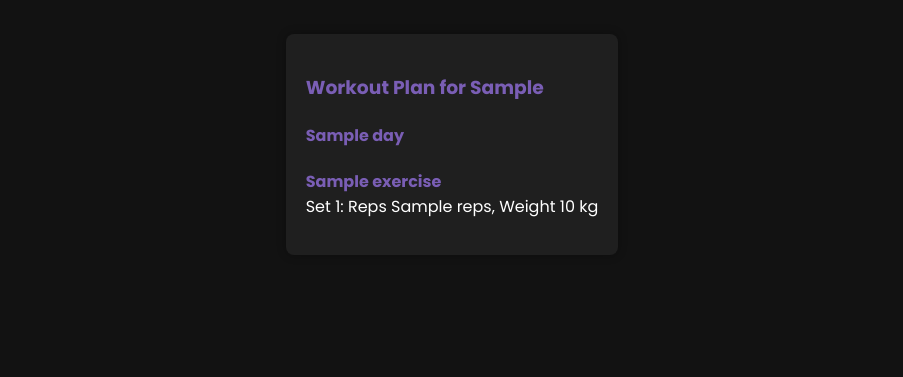
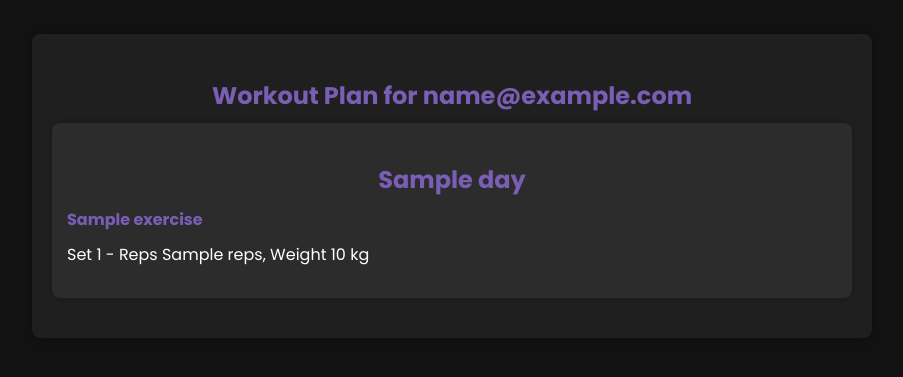
Before and after one commit to Atrolabs/We-Go-Jim, a Flask app: template app/templates/my_workouts.html in a window 1280 px wide. Shown: the part 56-433 px from the top of the page, without its empty margins (188-1091 px from the left). Run offline with Flask 3, Linux system fonts and the light colour scheme; the template is opened without the code that fills it: most values are stand-ins (such as "Sample title", 1, 10 or a date in 2020); parts of the project's set-up code (start-up, migrations or seed data) failed here and were passed over.

Commit message:
frontend design chagne

```diff
--- a/app/routes.py
+++ b/app/routes.py
@@ -216,6 +216,7 @@ def my_workouts():
     try:
         # Retrieve user_sub from the request headers or session, depending on your authentication mechanism
         user_sub = session.get('user_sub')
+        email = cognito_service.get_user_attrib_by_sub(user_sub, 'email')
         if user_sub:
             # Retrieve user data from S3
             user_data = s3_service.s3_get_user_data(user_sub)
@@ -223,7 +224,7 @@ def my_workouts():
             if user_data:
                 user_type = session.get('user_type')
                 # return jsonify(user_data)
-                return render_template('my_workouts.html', user_data=user_data, user_type=user_type)
+                return render_template('my_workouts.html', user_data=user_data, user_type=user_type, email=email)
             else:
                 return jsonify({'error': 'User data not found'}), 404
         else:
--- a/app/static/css/my_workouts.css
+++ b/app/static/css/my_workouts.css
@@ -2,32 +2,36 @@
 @import url('https://fonts.googleapis.com/css2?family=Poppins:wght@400;700&display=swap');
 
 body {
-    background-color: #121212; /* Dark background color */
-    color: #ffffff; /* Light text color */
+    background-color: #121212;
+    color: #ffffff;
     font-family: 'Poppins', sans-serif;
+    margin: 0;
 }
 
 .container {
-    max-width: fit-content;
+    max-width: 800px;
     margin: 90px auto;
     padding: 20px;
-    background-color: #1f1f1f; /* Darker container background color */
+    background-color: #1f1f1f;
     border-radius: 8px;
     box-shadow: 0 0 10px rgba(0, 0, 0, 0.3);
-    position: relative; /* Added relative positioning for button centering */
+}
+
+h2 {
+    color: #7a5eb5; /* Purple heading color */
 }
 
 h3 {
-    color: #7a5eb5; /* Purple heading color */
-}
-
-h4 {
-    color: #7a5eb5; /* Purple subheading color */
+    color: #7a5eb5;
+    font-size: 24px; /* Adjust the font size */
+    text-align: center; /* Center the day name */
+    margin-bottom: 10px; /* Add space below the day name */
 }
 
 ul {
     list-style: none;
     padding: 0;
+    margin-top: 10px;
 }
 
 li {
@@ -35,5 +39,21 @@ li {
 }
 
 strong {
-    color: #7a5eb5; /* Purple color for exercise name */
+    color: #7a5eb5;
 }
+
+.day-pod {
+    background-color: #2c2c2c;
+    padding: 15px;
+    border-radius: 8px;
+    margin-bottom: 20px;
+    box-shadow: 0 0 8px rgba(0, 0, 0, 0.2);
+}
+
+.exercise {
+    margin-bottom: 15px;
+}
+
+.set-item {
+    margin-bottom: 5px;
+}
--- a/app/templates/my_workouts.html
+++ b/app/templates/my_workouts.html
@@ -11,21 +11,23 @@
 {% block content %}
     <div class="container">
         {% if user_data %}
-            <h3>Workout Plan for {{ user_data.user_sub }}</h3>
+            <h3>Workout Plan for {{ email }}</h3>
             {% for day in user_data.workout_plan %}
-                <h4>{{ day.day_name }}</h4>
-                <ul>
+                <div class="day-pod">
+                    <h3>{{ day.day_name }}</h3>
+                    <ul class="exercise-list">
                         {% for exercise in day.exercises %}
-                        <li>
+                            <li class="exercise">
                                 <strong>{{ exercise.name }}</strong>
-                            <ul>
+                                <ul class="set-list">
                                     {% for set in exercise.sets %}
-                                    <li>Set {{ set.number }}: Reps {{ set.reps }}, Weight {{ set.weight }} kg</li>
+                                        <li class="set-item">Set {{ set.number }} - Reps {{ set.reps }}, Weight {{ set.weight }} kg</li>
                                     {% endfor %}
                                 </ul>
                             </li>
                         {% endfor %}
                     </ul>
+                </div>
             {% endfor %}
         {% else %}
             <p>No workout data available.</p>
```
Lines whose indentation alone changed are shown as unchanged.
